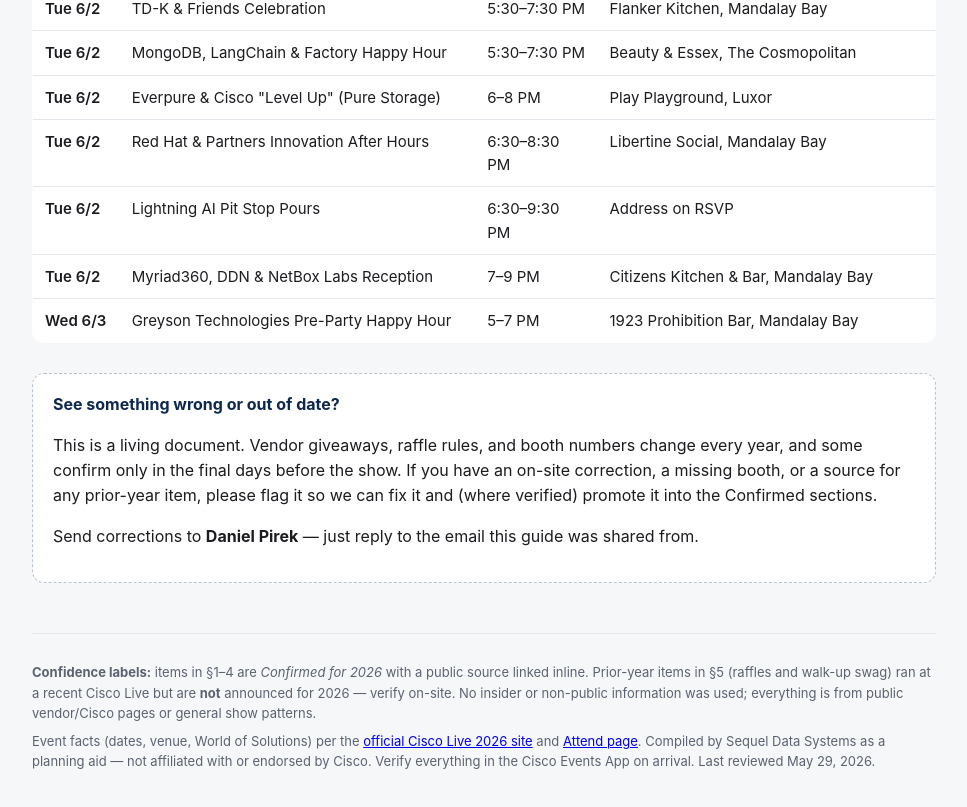
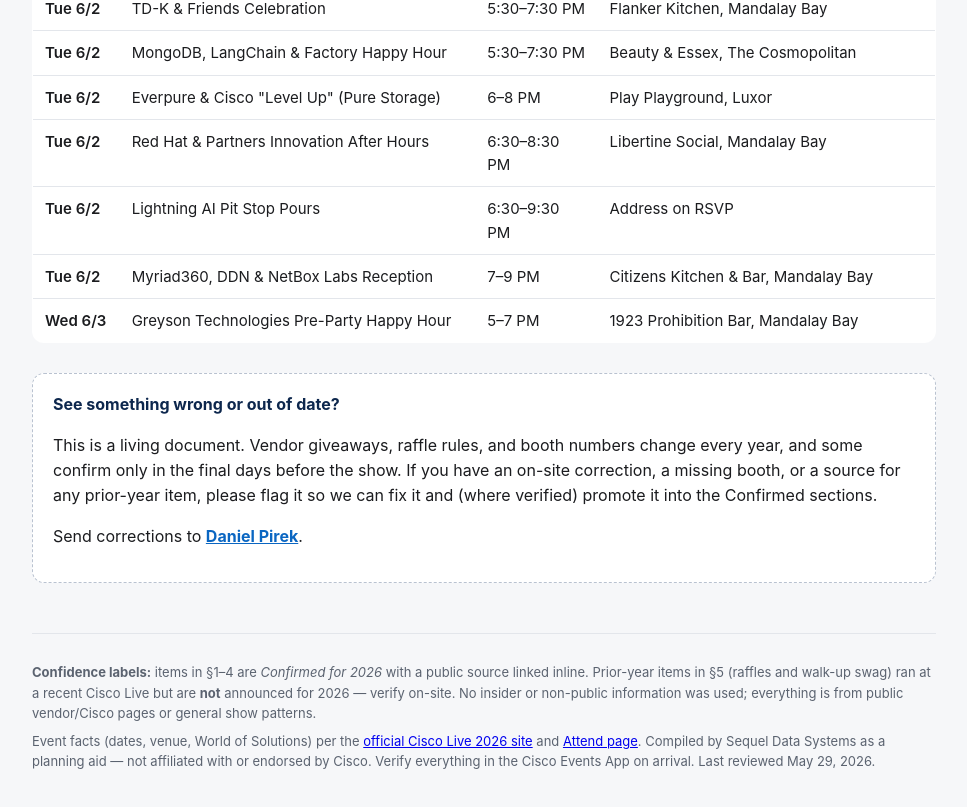
Before and after one commit to SDS-Mike/cisco-live-swag-guide, a plain HTML site: page index.html in a window 1280 px wide. Shown: the part 5822-6629 px from the top of the page, without its empty margins (156-1123 px from the left). Drawn offline with Linux system fonts and the light colour scheme.

Commit message:
Update contact link: mailto for Daniel Pirek

```diff
--- a/index.html
+++ b/index.html
@@ -301,7 +301,7 @@
   <div class="edit-note" id="edits">
     <h3>See something wrong or out of date?</h3>
     <p>This is a living document. Vendor giveaways, raffle rules, and booth numbers change every year, and some confirm only in the final days before the show. If you have an on-site correction, a missing booth, or a source for any prior-year item, please flag it so we can fix it and (where verified) promote it into the Confirmed sections.</p>
-    <p>Send corrections to <strong>Daniel Pirek</strong> — just reply to the email this guide was shared from.</p>
+    <p>Send corrections to <a href="mailto:Daniel.Pirek@sequeldata.com"><strong>Daniel Pirek</strong></a>.</p>
   </div>
 
   <footer>
```
